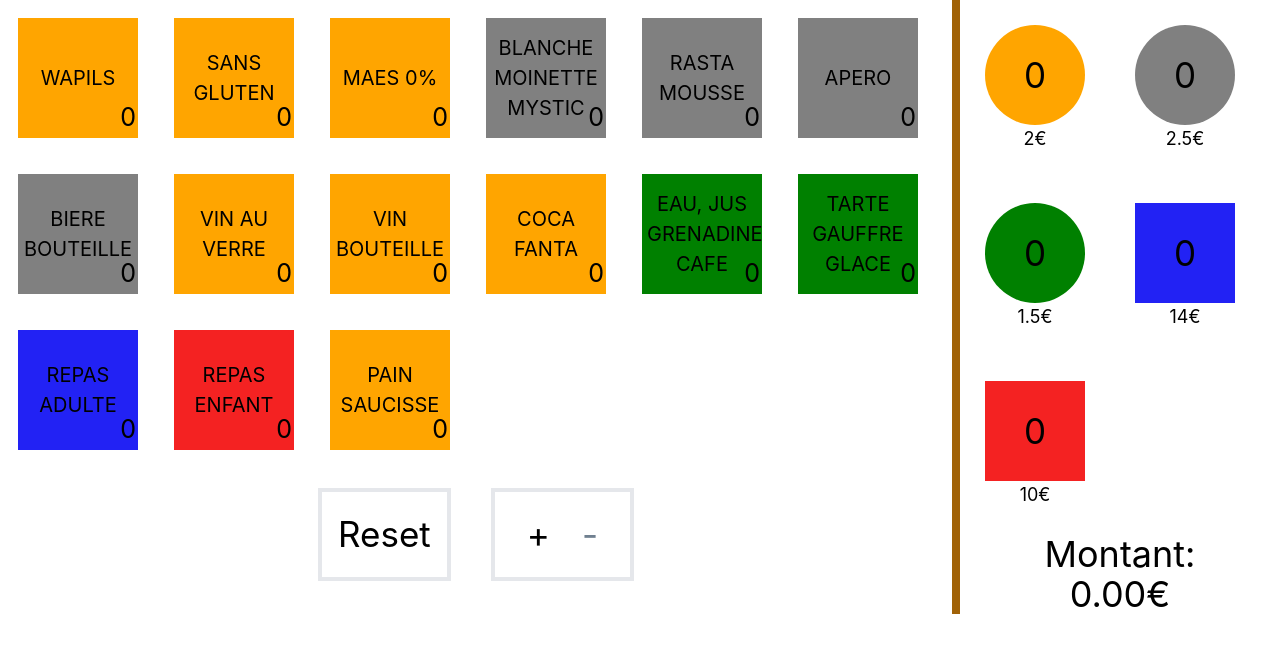
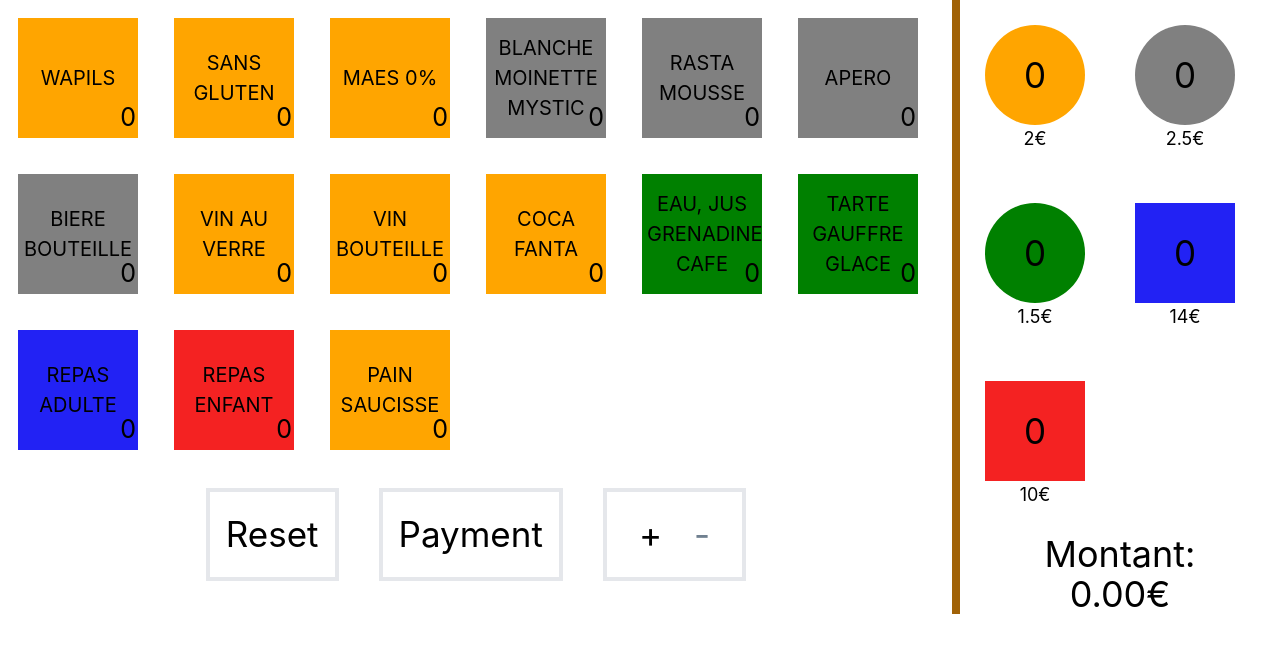
Before and after one commit to worming004/bar-accueil, a React (Create React App) app in the folder src/web/: page / in a window 1280 px wide. Shown: the top 652 px of the page. Built offline with nearby package versions, Linux system fonts and the light colour scheme.

Commit message:
add modal for payment mode

```diff
--- a/src/web/package.json
+++ b/src/web/package.json
@@ -14,6 +14,7 @@
     "eslint": "8.22.0",
     "react": "^18.2.0",
     "react-dom": "^18.2.0",
+    "react-modal": "^3.16.1",
     "react-redux": "^8.0.2",
     "react-scripts": "5.0.1",
     "typescript": "^4.8.3",
@@ -44,6 +45,7 @@
     ]
   },
   "devDependencies": {
+    "@types/react-modal": "^3.16.0",
     "autoprefixer": "^10.4.11",
     "postcss": "^8.4.16",
     "tailwindcss": "^3.1.8"
--- a/src/web/src/features/counter/Counter.tsx
+++ b/src/web/src/features/counter/Counter.tsx
@@ -1,16 +1,31 @@
 import React from 'react';
 
-import {InputPage} from "./inputs/InputPage";
-import {OutputPage} from "./outputs/OutputPage";
+import { InputPage } from "./inputs/InputPage";
+import { OutputPage } from "./outputs/OutputPage";
+import { ReturnPage } from './return/ReturnPage';
+import Modal from 'react-modal'
+import { useAppSelector } from '../../app/hooks';
+import { selectPresentationMode } from './counterSlice';
+
 
 export function Counter() {
-    const inputStyle = {maxWidth: "75%"}
-    const outputStyle = {maxWidth: "25%"}
+  const inputStyle = { maxWidth: "75%" }
+  const modalStyle = { content: { maxWidth: "65%" } }
+  const outputStyle = { maxWidth: "25%" }
+
+
+  const presentationMode = useAppSelector(selectPresentationMode);
 
   return (
     <div className="flex flex-wrap">
       <div style={inputStyle} className="border-r-8 border-yellow-700">
         <InputPage></InputPage>
+        <Modal
+          isOpen={presentationMode == 'Payment'}
+          style={modalStyle}
+        >
+          <ReturnPage></ReturnPage>
+        </Modal>
       </div>
       <div style={outputStyle} >
         <OutputPage></OutputPage>
--- a/src/web/src/features/counter/counterSlice.ts
+++ b/src/web/src/features/counter/counterSlice.ts
@@ -1,16 +1,18 @@
-import {createSlice, PayloadAction} from '@reduxjs/toolkit';
-import {RootState} from '../../app/store';
-import {data, getItems, getTokenByName, getTokens} from "./fillStoreFromJson";
-import {aggregateValues} from "../tokens";
+import { createSlice, PayloadAction } from '@reduxjs/toolkit';
+import { RootState } from '../../app/store';
+import { data, getItems, getTokenByName, getTokens } from "./fillStoreFromJson";
+import { aggregateValues } from "../tokens";
 
-type Mode = 'Add' | 'Subtract'
+type TokenMode = 'Add' | 'Subtract'
+type PresentationMode = 'Token' | 'Payment'
 
 export interface CounterState {
   actions: Action[],
   items: Item[],
   tokens: Token[],
   featureFlag?: FeatureFlag,
-    mode: Mode,
+  tokenMode: TokenMode,
+  presentationMode: PresentationMode,
   presentation: Presentation,
   status?: string
 }
@@ -21,7 +23,7 @@
 
 export interface Action {
   item: Item,
-    operation: Mode
+  operation: TokenMode
 }
 
 export interface Item {
@@ -48,10 +50,10 @@
   items: ItemWithCount[],
   tokens: TokenWithCount[],
   amount: number,
-    mode: Mode
+  tokenMode: TokenMode
 }
 
-const defaultMode : Mode = 'Add'
+const defaultMode: TokenMode = 'Add'
 
 export const initialState: CounterState = {
   actions: [],
@@ -60,10 +62,11 @@
   featureFlag: {
     showUndo: false,
   },
-    mode: defaultMode,
+  tokenMode: defaultMode,
+  presentationMode: 'Token',
   presentation: {
     tokens: [],
-        mode: defaultMode,
+    tokenMode: defaultMode,
     items: [],
     amount: 0
   }
@@ -83,20 +86,20 @@
       SetPresentation(state);
     },
     executeSelection: (state, action: PayloadAction<Item>) => {
-            state.actions.push({item: action.payload, operation: state.mode})
+      state.actions.push({ item: action.payload, operation: state.tokenMode })
       SetPresentation(state);
     },
-        setModeTo: (state, action: PayloadAction<Mode>) => {
-            state.mode = action.payload;
+    setModeTo: (state, action: PayloadAction<TokenMode>) => {
+      state.tokenMode = action.payload;
       SetPresentation(state);
     },
     switchModeTo: (state, action: PayloadAction) => {
-            switch (state.mode) {
+      switch (state.tokenMode) {
         case 'Add':
-                    state.mode = 'Subtract'
+          state.tokenMode = 'Subtract'
           break;
         case 'Subtract':
-                    state.mode = 'Add'
+          state.tokenMode = 'Add'
           break;
       }
       SetPresentation(state);
@@ -107,8 +110,12 @@
     },
     reset: (state, action: PayloadAction) => {
       state.actions = [];
-            state.mode = defaultMode
+      state.tokenMode = defaultMode
       SetPresentation(state);
+    },
+    payment: (state, action: PayloadAction) => {
+      state.presentationMode = 'Payment'
+      SetPresentation(state)
     }
   },
   extraReducers: builder => {
@@ -116,7 +123,7 @@
       state.items = getItems(action.payload);
       const tokens = getTokens(action.payload)
       state.tokens = tokens;
-            state.presentation.tokens = tokens.map(t => ({...t, count: 0}))
+      state.presentation.tokens = tokens.map(t => ({ ...t, count: 0 }))
       SetPresentation(state)
     })
     builder.addCase(data.rejected, (state, action) => {
@@ -140,7 +147,7 @@
   }, 0);
 
   const itemsWithCount = (items: Item[], actions: Action[]): ItemWithCount[] => {
-        const result: ItemWithCount[] = items.map(it => ({...it, count: 0}));
+    const result: ItemWithCount[] = items.map(it => ({ ...it, count: 0 }));
     actions.forEach(act => {
       const relatedItem = result.find(it => it.name === act.item.name)
       if (!relatedItem) return;
@@ -155,7 +162,7 @@
   }
 
   const tokensWithCount = (tokens: Token[], actions: Action[]): TokenWithCount[] => {
-        const tokensWithCount = tokens.map(t => ({...t, count: 0}))
+    const tokensWithCount = tokens.map(t => ({ ...t, count: 0 }))
     actions.forEach(a => {
       a.item.tokens.forEach(t => {
         const token = getTokenByName(tokensWithCount, t.name);
@@ -178,20 +185,21 @@
   state.presentation = {
     amount: amountFunc(state.actions),
     items: itemsWithCount(state.items, state.actions),
-        mode: state.mode,
+    tokenMode: state.tokenMode,
     tokens: tokensWithCount(state.tokens, state.actions)
   };
 }
 
-export const {addItem, addItemsByBatch, executeSelection, setModeTo, switchModeTo, reset, undo} = counterSlice.actions;
+export const { addItem, addItemsByBatch, executeSelection, setModeTo, switchModeTo, reset, payment, undo } = counterSlice.actions;
 
 // The function below is called a selector and allows us to select a value from
 // the state. Selectors can also be defined inline where they're used instead of
 // in the slice file. For example: `useSelector((state: RootState) => state.counter.value)`
 export const selectPresentationItems = (state: RootState) => state.counter.presentation.items;
 export const selectPresentationTokens = (state: RootState) => state.counter.presentation.tokens;
+export const selectPresentationMode = (state: RootState) => state.counter.presentationMode;
 export const selectPresentationAmount = (state: RootState) => state.counter.presentation.amount;
-export const selectPresentationMode = (state: RootState) => state.counter.presentation.mode;
+export const selectTokenMode = (state: RootState) => state.counter.presentation.tokenMode;
 export const selectPresentation = (state: RootState) => state.counter.presentation;
 export const selectFeatureFlag = (state: RootState) => state.counter.featureFlag;
 
--- a/src/web/src/features/counter/inputs/InputPage.tsx
+++ b/src/web/src/features/counter/inputs/InputPage.tsx
@@ -4,16 +4,17 @@
   switchModeTo,
   undo,
   reset,
-    selectPresentationMode, ItemWithCount, FeatureFlag, selectFeatureFlag
+  selectTokenMode, ItemWithCount, FeatureFlag, selectFeatureFlag, payment
 } from "../counterSlice";
-import {useAppSelector} from "../../../app/hooks";
-import {store} from "../../../app/store";
-import {GetItemColor} from "../../items";
-import {Mode} from "fs";
+import { useAppSelector } from "../../../app/hooks";
+import { store } from "../../../app/store";
+import { GetItemColor } from "../../items";
+import { Mode } from "fs";
 
 function Control(props: any) {
   const undoClick = () => store.dispatch(undo())
   const resetClick = () => store.dispatch(reset())
+  const paymentClick = () => store.dispatch(payment())
   const switchModeToClick = () => store.dispatch(switchModeTo())
   const featureFlags: FeatureFlag = props.featureFlags;
   const commonMathSignStyle = {
@@ -31,12 +32,12 @@
   const resetStyle = {
     fontSize: "35px",
   }
-    const controlClasses = "border-4 m-5 p-4"
+  const controlClasses = "border-4 m-5 p-4 left-0"
 
-    // TODO bind to feature
   return (
     <>
       <button style={resetStyle} className={controlClasses} onClick={() => resetClick()}>Reset</button>
+      <button style={resetStyle} className={controlClasses} onClick={() => paymentClick()}>Payment</button>
       {featureFlags?.showUndo ? <button style={resetStyle} className={controlClasses} onClick={() => undoClick()}>Undo</button> : null}
       <button style={resetStyle} className={controlClasses} onClick={() => switchModeToClick()}>
         <span style={plusStyle} className="m-4">+</span>
@@ -46,17 +47,17 @@
 }
 
 export function InputPage() {
-    const mode = useAppSelector(selectPresentationMode)
+  const tokenMode = useAppSelector(selectTokenMode)
   const inputs = useAppSelector(selectPresentationItems)
   const featureFlags = useAppSelector(selectFeatureFlag)
-    const inputsHtml = inputs.map(i => SingleButton(i, mode))
+  const inputsHtml = inputs.map(i => SingleButton(i, tokenMode))
   return (
     <>
       <div className="flex flex-wrap">
         {inputsHtml}
       </div>
       <div>
-                <Control mode={mode} featureFlags={featureFlags}></Control>
+        <Control mode={tokenMode} featureFlags={featureFlags}></Control>
       </div>
     </>)
 }
@@ -65,7 +66,7 @@
   const dispatchItem = () => store.dispatch(executeSelection(props))
 
   const squareSize = "120px";
-    const cardStyle : any = {
+  const cardStyle: any = {
     // TODO: select color with specified property
     backgroundColor: GetItemColor(props),
     width: squareSize,
--- /dev/null
+++ b/src/web/src/features/counter/return/ReturnPage.tsx
@@ -0,0 +1,5 @@
+export function ReturnPage() {
+  return (
+    <>Hello World</>
+  )
+}
```
Also changed, not shown: 2 other files (tests, documents, lock files or other folders). Lines whose indentation alone changed are shown as unchanged.
